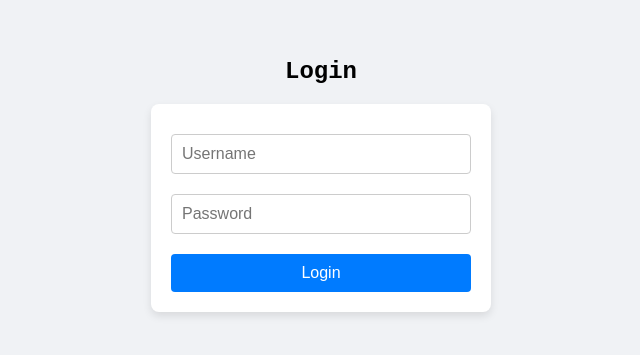
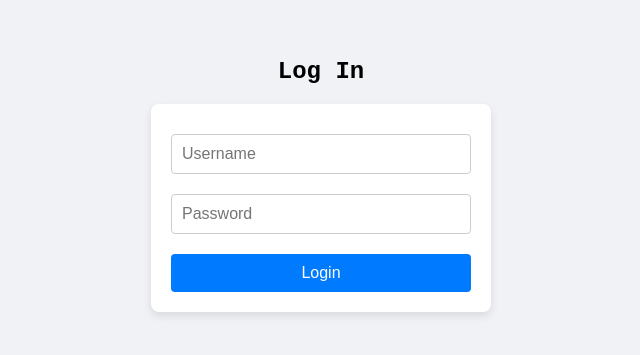
Before and after one commit to maksguzik/inzpro25-frontend, a React (Create React App) app in the folder inzpro25-frontend/: page /DeviceManagement/Device in a window 1280 px wide. Shown: the part 225-580 px from the top of the page, without its empty margins (319-959 px from the left). Built offline with nearby package versions, Linux system fonts and the light colour scheme.

Commit message:
INZPRO-183-handling-basic-log-in

```diff
--- a/inzpro25-frontend/src/Pages/Root.js/Root.js
+++ b/inzpro25-frontend/src/Pages/Root.js/Root.js
@@ -29,8 +29,12 @@ function RootLayout() {
           </div>
         </div>
       </div>
-    </div>) : (
-      <LoginPage/>
+    </div>) : (<div className="root-layout">
+      <LoginPage
+        setIsLoggedIn = {setIsLoggedIn}
+      />
+    </div>
+
     )
   );
 }
--- /dev/null
+++ b/inzpro25-frontend/src/Pages/Root.js/rootComponents/LoginPage.css
@@ -0,0 +1,37 @@
+.loginContainer {
+    display: flex;
+    flex-direction: column;
+    align-items: center;
+    justify-content: center;
+    height: 100vh;
+    background-color: #f0f2f5;
+  }
+
+  .form {
+    display: flex;
+    flex-direction: column;
+    width: 300px;
+    padding: 20px;
+    background-color: #fff;
+    border-radius: 8px;
+    box-shadow: 0 4px 8px rgba(0, 0, 0, 0.1);
+  }
+
+  .input {
+    padding: 10px;
+    margin: 10px 0;
+    border-radius: 4px;
+    border: 1px solid #ccc;
+    font-size: 16px;
+  }
+
+  .button {
+    padding: 10px;
+    margin-top: 10px;
+    background-color: #007bff;
+    color: #fff;
+    border: none;
+    border-radius: 4px;
+    font-size: 16px;
+    cursor: pointer;
+  }
--- a/inzpro25-frontend/src/Pages/Root.js/rootComponents/LoginPage.js
+++ b/inzpro25-frontend/src/Pages/Root.js/rootComponents/LoginPage.js
@@ -1,34 +1,42 @@
 import React, { useState } from "react";
+import "./LoginPage.css";
 
-function LoginPage() {
+function LoginPage({setIsLoggedIn}) {
   const [username, setUsername] = useState("");
   const [password, setPassword] = useState("");
 
   const handleLogin = (e) => {
     e.preventDefault();
-    // Add login logic here (e.g., send data to an API)
-    alert(`Logging in with Username: ${username} and Password: ${password}`);
-  };
+    setIsLoggedIn(true);
+  }
+
+  const handleUsernameChange = (e) =>{
+    setUsername(e.target.value);
+  }
+
+  const handlePasswordChange = (e) =>{
+    setPassword(e.target.value);
+  }
 
   return (
-    <div style={styles.container}>
-      <h2>Login</h2>
-      <form onSubmit={handleLogin} style={styles.form}>
+    <div className="loginContainer">
+      <h2>Log In</h2>
+      <form onSubmit={handleLogin} className="form">
         <input
           type="text"
           placeholder="Username"
           value={username}
-          onChange={(e) => setUsername(e.target.value)}
-          style={styles.input}
+          onChange={handleUsernameChange}
+          className="input"
         />
         <input
           type="password"
           placeholder="Password"
           value={password}
-          onChange={(e) => setPassword(e.target.value)}
-          style={styles.input}
+          onChange={handlePasswordChange}
+          className="input"
         />
-        <button type="submit" style={styles.button}>
+        <button type="submit" className="button">
           Login
         </button>
       </form>
@@ -36,41 +44,4 @@ function LoginPage() {
   );
 }
 
-const styles = {
-  container: {
-    display: "flex",
-    flexDirection: "column",
-    alignItems: "center",
-    justifyContent: "center",
-    height: "100vh",
-    backgroundColor: "#f0f2f5",
-  },
-  form: {
-    display: "flex",
-    flexDirection: "column",
-    width: "300px",
-    padding: "20px",
-    backgroundColor: "#fff",
-    borderRadius: "8px",
-    boxShadow: "0 4px 8px rgba(0, 0, 0, 0.1)",
-  },
-  input: {
-    padding: "10px",
-    margin: "10px 0",
-    borderRadius: "4px",
-    border: "1px solid #ccc",
-    fontSize: "16px",
-  },
-  button: {
-    padding: "10px",
-    marginTop: "10px",
-    backgroundColor: "#007bff",
-    color: "#fff",
-    border: "none",
-    borderRadius: "4px",
-    fontSize: "16px",
-    cursor: "pointer",
-  },
-};
-
 export default LoginPage;
```
